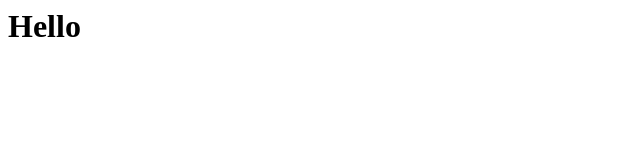
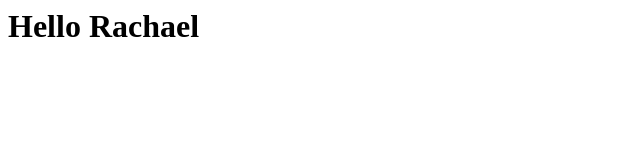
Before and after one commit to davidh61/personalV2, a plain HTML site: page index.html in a window 1280 px wide. Shown: the whole page, without its empty margins (0-640 px from the left). Drawn offline with Linux system fonts and the light colour scheme.

Commit message:
hello rach

```diff
--- a/index.html
+++ b/index.html
@@ -1 +1 @@
-<h1>Hello</h1>
+<h1>Hello Rachael</h1>
```
